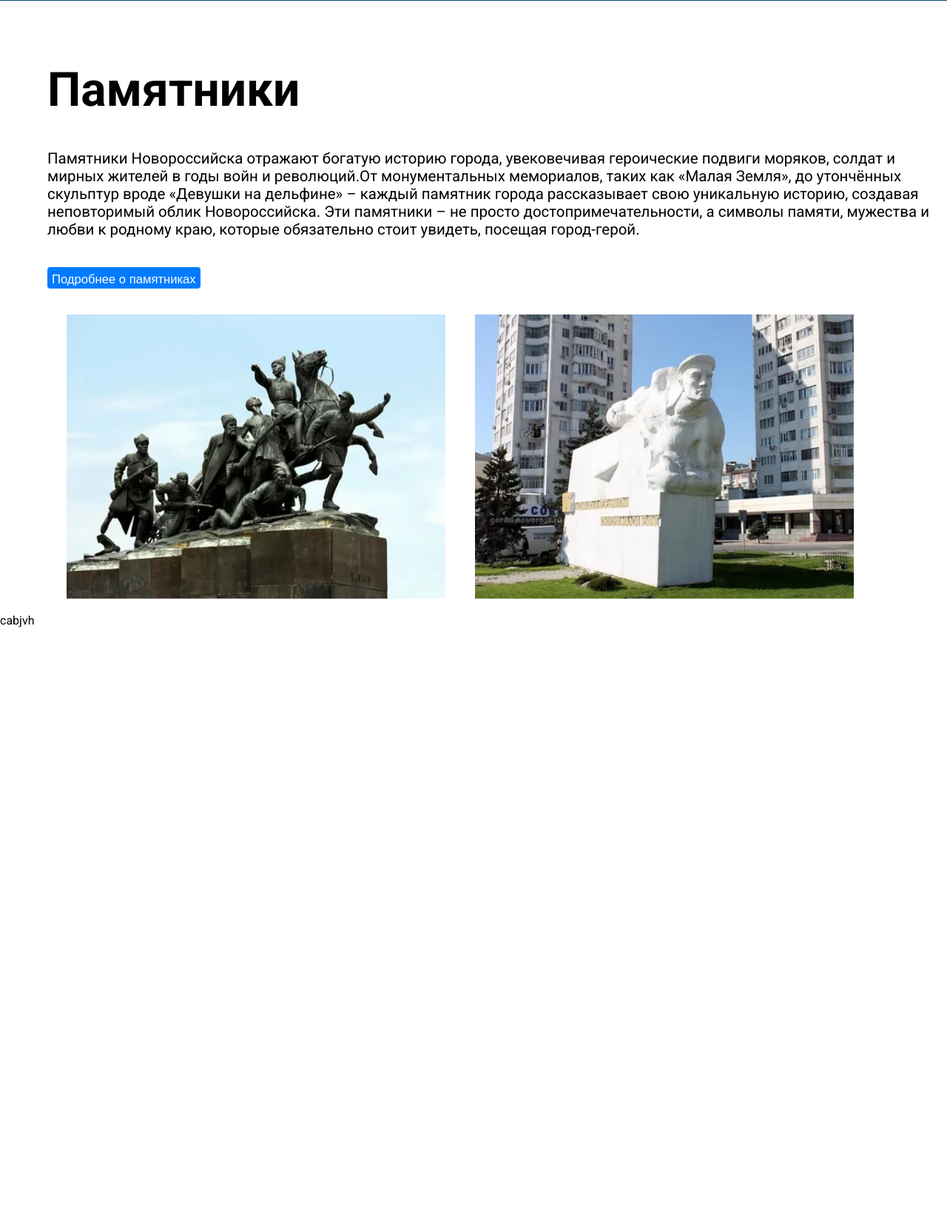
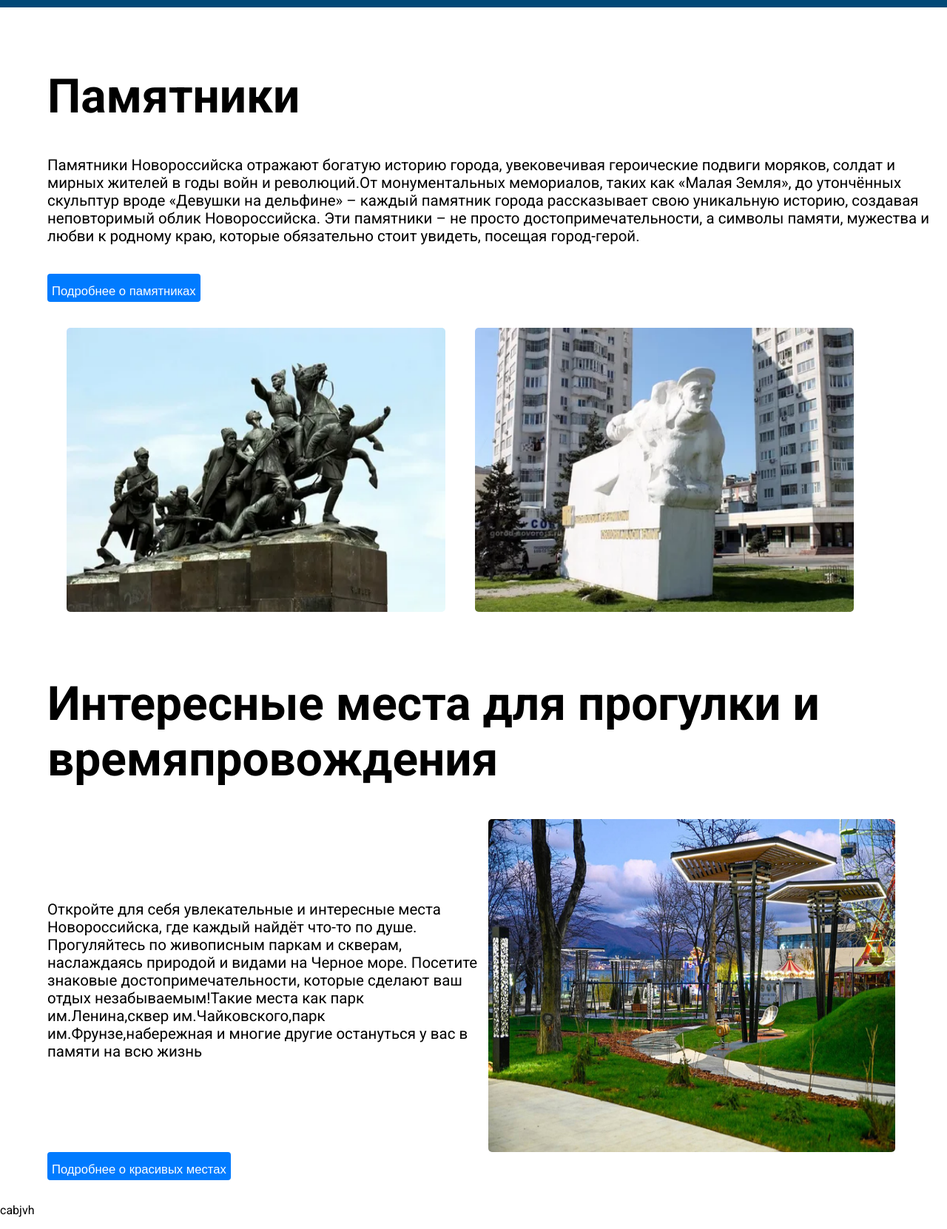
Before and after one commit to MarkZhurbenko/project_site, a Django app: page /home/ in a window 1280 px wide. Shown: the part 1748-3409 px from the top of the page at 74% size. Before the commit the page ends 2596 px from the top, so only its background shows below. Run offline with Django 5.2, Linux system fonts and the light colour scheme.

Commit message:
добавил интересные места оба расширения

```diff
--- a/website/APP/static/css/big_home.css
+++ b/website/APP/static/css/big_home.css
@@ -1,6 +1,28 @@
 
 @media screen and (max-width:2100px) and (min-width: 751px){
 
+    .only-flex{
+        display: flex;
+    }
+
+    .int-loc{
+        padding-top: 40px;
+        padding-left: 5vw;
+    }
+    .text-int-loc{
+        font-size: 5vw;
+    }
+    .text-int-loc-start{
+        font-size: 1.6vw;
+        padding-top: 90px;
+    }
+    .photo-int-loc{
+        margin-right: 70px;
+        border-radius: 5px;
+        width: 550px;
+        height: 450px;
+
+    }
     .link-museum{
             font-size: 1.3vw;
             padding-bottom: 4px;
@@ -35,6 +57,7 @@
         flex: 0 0 auto; /* Запрет на сжатие и растяжение */
         width: 40vw; /* Фиксированная ширина фотографии */
         height: 30vw; /* Фиксированная высота фотографии */
+        border-radius: 5px;
     }
     .gallery {
                 width: 100%; /* Ширина на весь экран */
@@ -59,7 +82,7 @@
     .photo img {
                 max-width: 100%;
                 max-height: 100%;
-                border-radius: 10px; /* Скругление углов у изображения */
+                border-radius: 5px; /* Скругление углов у изображения */
             }
 
     .museum{
@@ -67,7 +90,7 @@
         padding-left: 5vw;
     }
     .button-museum{
-        font-size: 1.8vw;
+        font-size: 2.4vw;
         background-color: #007BFF;
         color: white;
         border: none;
--- /dev/null
+++ b/website/APP/static/css/interesting_location.css
@@ -0,0 +1,3 @@
+h1{
+    background-color: red;
+}
--- /dev/null
+++ b/website/APP/static/css/monuments.css
@@ -0,0 +1,3 @@
+p{
+    background-color: red;
+}
--- a/website/APP/templates/home.html
+++ b/website/APP/templates/home.html
@@ -40,14 +40,14 @@
                 <a href="museum">
                     <button class="menu-link">Музеи</button>
                 </a><br><br>
-                <a href="вставить урл страницы">
-                    <button class="menu-link">Пункт 2</button>
+                <a href="monuments">
+                    <button class="menu-link">Памятники</button>
+                </a><br><br>
+                <a href="interesting_location">
+                    <button class="menu-link">Места для прогулок</button>
                 </a><br><br>
                 <a href="вставить урл страницы">
-                    <button class="menu-link">Пункт 3</button>
-                </a><br><br>
-                <a href="вставить урл страницы">
-                    <button class="menu-link">Пункт 4</button>
+                    <button class="menu-link">Пляжи</button>
                 </a><br><br>
             </ul>
         </div>
@@ -117,6 +117,21 @@
         </div>
     </div>
 
+    <div class="int-loc">
+        <h1 class="text-int-loc">Интересные места для прогулки и времяпровождения</h1>
+        <div class="only-flex">
+            <p class="text-int-loc-start">Откройте для себя увлекательные и интересные места Новороссийска, где каждый найдёт что-то по душе.
+                Прогуляйтесь по живописным паркам и скверам, наслаждаясь природой и видами на Черное море.
+                Посетите знаковые достопримечательности, которые сделают ваш отдых незабываемым!Такие места как парк им.Ленина,сквер им.Чайковского,парк им.Фрунзе,набережная и многие другие
+            остануться у вас в памяти на всю жизнь</p><br>
+                <img src="{%static 'images/interesting-location-h.jpg'%}" class="photo-int-loc">
+        </div>
+        <button class="button-museum">
+            <a href="interesting_location" class="link-museum">Подробнее о красивых местах</a>
+        </button>
+    </div>
+
+
     <p>саbjvh</p>
 </body>
 
--- a/website/APP/templates/monuments.html
+++ b/website/APP/templates/monuments.html
@@ -1,8 +1,10 @@
 <!DOCTYPE html>
 <html lang="en">
+{%load static%}
 <head>
     <meta charset="UTF-8">
     <meta name="viewport" content="width=device-width, initial-scale=1.0">
+    <link rel="stylesheet" href="{% static 'css/monuments.css' %}">
     <title>Monuments</title>
 </head>
 <body>
--- a/website/APP/views.py
+++ b/website/APP/views.py
@@ -13,3 +13,6 @@ def museum(requests):
 
 def monuments(requests):
     return render(requests, 'monuments.html')
+
+def interesting_location(requests):
+    return render(requests, 'interesting_location.html')
--- a/website/website/urls.py
+++ b/website/website/urls.py
@@ -23,5 +23,7 @@ urlpatterns = [
     path('home/', home), #http://127.0.0.1:8000/home/
     path('test/', test), #http://127.0.0.1:8000/test/
     path('home/museum/', museum), #http://127.0.0.1:8000/home/museum/
-    path('home/monuments/', monuments),
+    path('home/monuments/', monuments), #http://127.0.0.1:8000/home/monuments/
+    path('home/interesting_location', interesting_location), #http://127.0.0.1:8000/home/interesting_location
+
 ]
```
Also changed, not shown: website/APP/static/css/small_home.css (+32 -16 lines), website/APP/templates/interesting_location.html (added, +13 -0 lines), website/APP/static/images/interesting-location-h.jpg (added), website/APP/static/interesting-location-h.jpg (added).
